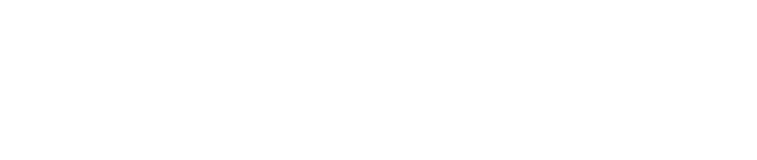
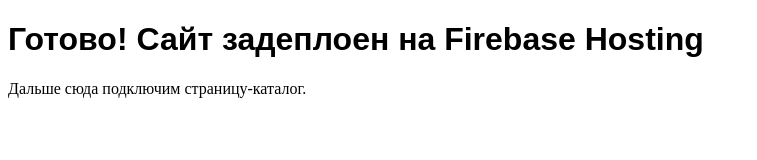
Before and after one commit to KhRashid/Eventa_Dynamic_Web_Catalog, a plain HTML site: page index.html in a window 1280 px wide. Shown: the whole page, without its empty margins (0-757 px from the left). Drawn offline with Linux system fonts and the light colour scheme.

Commit message:
Update index.html

```diff
--- a/index.html
+++ b/index.html
@@ -1 +1,27 @@
+<!doctype html>
+<html lang="ru">
 <head>
+  <meta charset="utf-8" />
+  <meta name="viewport" content="width=device-width,initial-scale=1" />
+  <title>Картотека площадок</title>
+
+  <!-- ВСТАВЬ СВОЙ firebaseConfig (из консоли) -->
+  <script>
+    window.__FIREBASE_CONFIG__ = {
+      apiKey: "AIzaSyANblr6MInsVbY9LnN3OUHNA5Ri2ttPHCo",
+      authDomain: "ai-event-bot.firebaseapp.com",
+      databaseURL: "https://ai-event-bot-default-rtdb.firebaseio.com",
+      projectId: "ai-event-bot",
+      storageBucket: "ai-event-bot.firebasestorage.app",
+      messagingSenderId: "884896771261",
+      appId: "1:884896771261:web:b60d950938a924a71a5bd4",
+      measurementId: "G-4H9BVWN184"
+    };
+    window.__FIREBASE_COLLECTIONS__ = { venues: "venues", shortlists: "shortlists" };
+  </script>
+</head>
+<body>
+  <h1 style="font-family:sans-serif">Готово! Сайт задеплоен на Firebase Hosting</h1>
+  <p>Дальше сюда подключим страницу-каталог.</p>
+</body>
+</html>
```
